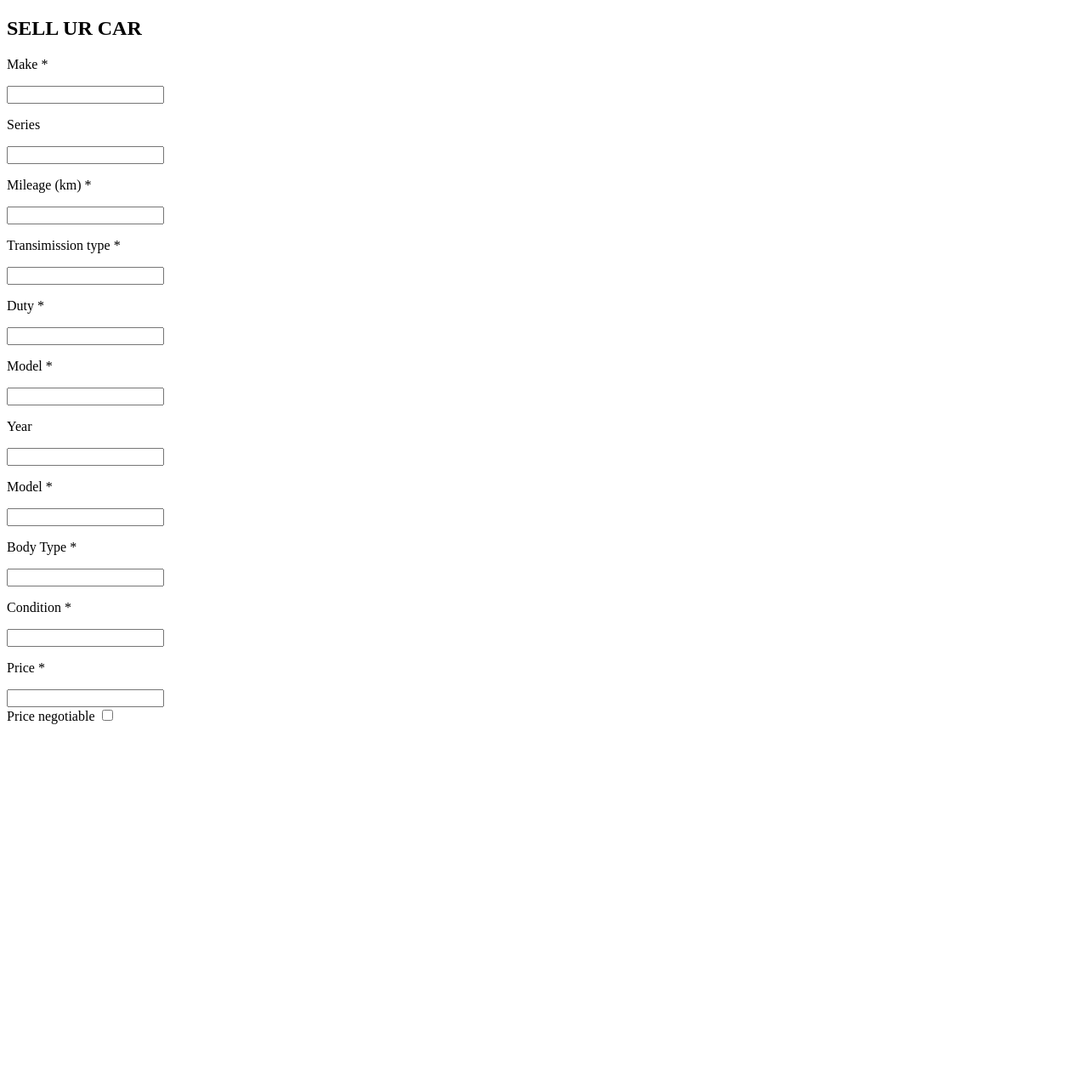
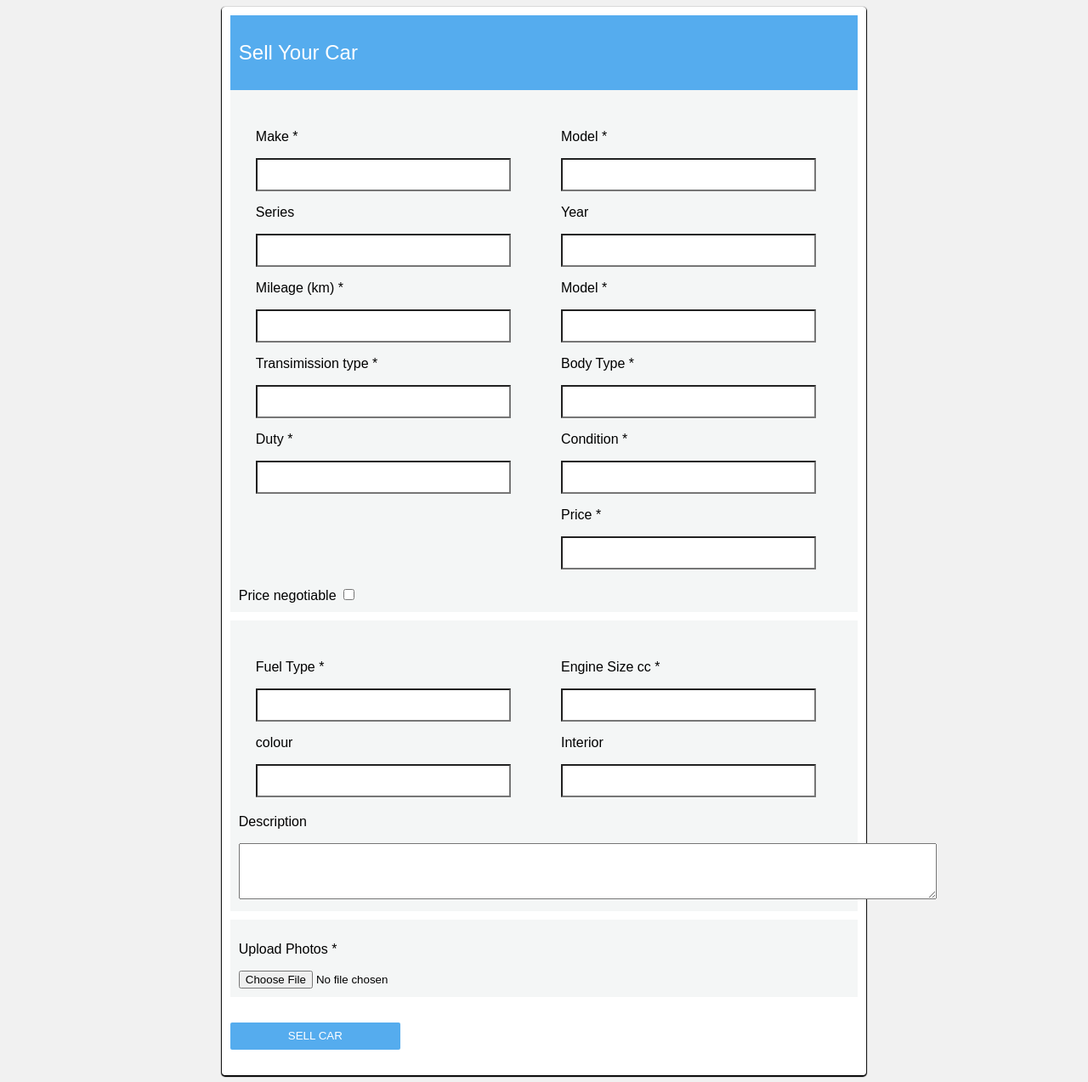
Before and after one commit to Dkabiswa/AutoMart, a plain HTML site: page UI/advert.html in a window 1280 px wide. Shown: the whole page at 85% size. Before the commit the page ends 860 px from the top, so only its background shows below. Drawn offline with Linux system fonts and the light colour scheme.

Commit message:
create car sale advert form

```diff
--- a/UI/advert.css
+++ b/UI/advert.css
@@ -1,4 +1,58 @@
+* {
+	box-sizing: border-box;
+}
+body {
+	font-family: sans-serif;
+	background-color: #f1f1f1;
+}
+h2 {
+	color:;
+	font-weight: normal;
+}
 .container {
 	margin: 0 auto;
-	width: 80%;
+	width: 60%;
+	background-color: #fff;
+	padding: 10px;
+	border-radius: 4px;
+	box-shadow: 0 1px 1px 1px black;
 }
+.top {
+	background-color: #55acee;
+	color : white;
+	padding: 10px;
+}
+.main{
+	margin: 0 auto;
+	width: 100%;
+}
+.detail-form {
+	background-color: #F4F6F6;
+	padding: 10px;
+	margin-bottom: 10px;
+}
+.column {
+	float: left;
+	width: 50%;
+	padding: 20px;
+}
+.detail-form:after {
+  content: "";
+  display: table;
+  clear: both;
+}
+input[type=text] {
+	width: 300px;
+	padding: 10px 15px;
+	background-color: #fff;
+}
+.btn {
+	border: none;
+	width: 200px;
+	background-color: #55acee;
+	border-radius: 2px;
+	color: white;
+	font-family: sans-serif;
+	height: 32px;
+	margin: 20px 0;
+}
--- a/UI/advert.html
+++ b/UI/advert.html
@@ -1,17 +1,18 @@
 <!DOCTYPE html>
 <html>
 <head>
+	<link rel="stylesheet" href="advert.css">
 	<title>Sell Car</title>
 </head>
 <body>
 	<div class ="container">
-		<div class ="top-wrapper">
-			<h2>SELL UR CAR</h2>
+		<div class ="top">
+			<h2>Sell Your Car</h2>
 		</div>
 		<div class = "main">
 			<div class= "car details">
 					<form class = "detail-form">
-						<div class ="right">
+						<div class ="column right">
 							<p>Make *</p>
 							<input type="text" placeholder="" name="make" required>
 							<p>Series</p>
@@ -23,7 +24,7 @@
 							<p>Duty *</p>
 							<input type="text" placeholder="" name="mil" required>
 						</div>
-						<div class = "left">
+						<div class = "column left">
 							<p>Model *</p>
 							<input type="text" placeholder="" name="mil" required>
 							<p>Year</p>
@@ -40,16 +41,36 @@
 						<label for="pricw">Price negotiable</label>
 						<input type="checkbox"  name="price" required>
 					</form>
-				</div>
 			</div>
 			<div class= "car features">
 				<form class = "detail-form">
-					<div class ="right"></div>
-					<div class = "left"></div>
+					<div class ="column right">
+						<p>Fuel Type *</p>
+						<input type="text" placeholder="" name="fuel">
+						<p>colour</p>
+						<input type="text" placeholder="" name="col">
+					</div>
+					<div class = "column left">
+						<p>Engine Size cc *</p>
+						<input type="text" placeholder="" name="eng" required>
+						<p>Interior</p>
+						<input type="text" placeholder="" name="inter">
+					</div>
+					<p>Description</p>
+					<textarea rows="4" cols=" 100">
+					</textarea>
 				</form>
 			</div>
-			<div class ="car images"></div>
+			<div class ="car images">
+				<form class = "detail-form">
+					<div class ="right">
+						<p>Upload Photos *</p>
+						<input type="file" name="pic" accept="image/*">
+					</div>
+				</form>
+			</div>
 		</div>
+		<button type="button" class="btn">SELL CAR</button>
 	</div>
 </body>
 </html>
```
